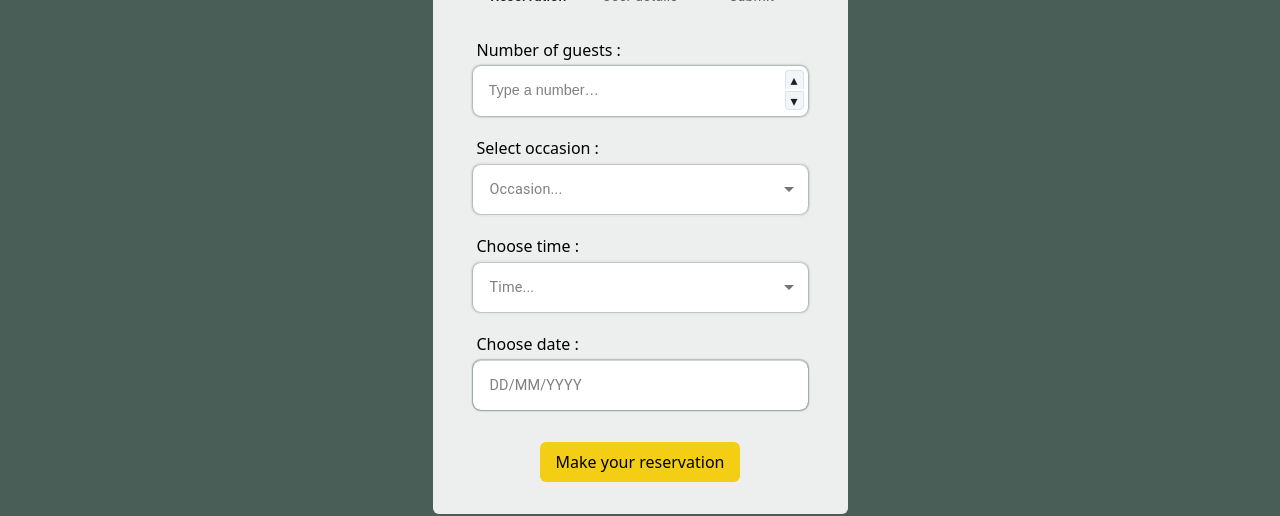
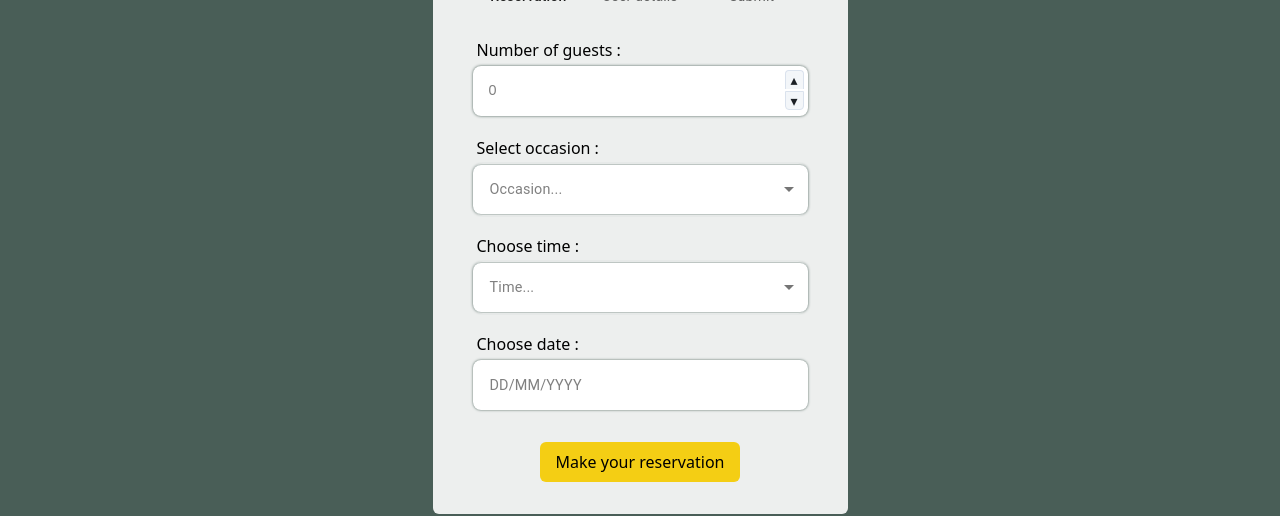
Before and after one commit to kazxr/Lemon-Restaurant, a React (Vite) app: page /Reserve in a window 1280 px wide. Shown: the part 282-798 px from the top of the page. Built offline with nearby package versions, Linux system fonts and the light colour scheme.

Commit message:
fix: resolved calendar validation outline color red bug fixes #4

```diff
--- a/src/components/Header.jsx
+++ b/src/components/Header.jsx
@@ -4,29 +4,22 @@ import hamMenuCloser from "../assets/Xicon.svg";
 import { useEffect, useRef } from "react";
 import { Link } from "react-router-dom";
 function Header() {
-  let closer = useRef(false);
   let active = useRef(null);
 
   // nav scrolling logic, scroll into section;
   // we added the delay, bc we using routes to navigate to /
   // then the delay to trigger scroll into view after being in /
-  let scrollIntoSection = async (id) => {
-    closer.current = true;
-    if (closer) {
-      // let ul = document.querySelector(".nav-ul");
-      // ul.classList.remove("activeHamMenu");
-      // active.current.setAttribute("src", HamMenu);
+  let scrollIntoSection =  (id) => {
+
+    setTimeout(() => {
       menuHandler();
       active.current.setAttribute("src", HamMenu);
-      closer.current = false;
-    }
-    setTimeout(() => {
       let elem = document.querySelector("#" + id);
       elem.scrollIntoView({
         block: "center",
         behavior: "smooth",
       });
-    }, 50);
+    }, 100);
   };
 
   // when scroll down will hide nav when up will appear;
--- a/src/components/ui/NumberInput.jsx
+++ b/src/components/ui/NumberInput.jsx
@@ -55,13 +55,6 @@ NumberInputBasic.propTypes = {
   boolean: PropTypes.bool,
 };
 
-const blue = {
-  100: "#DAECFF",
-  200: "#80BFFF",
-  400: "#3399FF",
-  500: "#007FFF",
-  600: "#0072E5",
-};
 
 const mainColors = {
   greenPrimary: "#495e57",
--- a/src/pages/ReservePage.jsx
+++ b/src/pages/ReservePage.jsx
@@ -8,6 +8,7 @@ import { useState } from "react";
 import { useFormik } from "formik";
 import * as yup from "yup";
 import dayjs from "dayjs";
+import {useRef} from "react"
 
 import { AdapterDayjs } from "@mui/x-date-pickers/AdapterDayjs";
 import { LocalizationProvider } from "@mui/x-date-pickers/LocalizationProvider";
@@ -31,16 +32,20 @@ function AboutPage() {
 
   const formik = useFormik({
     initialValues: {
-      date:dayjs(""),
       number: "",
       selectOccasion: "",
       selectTime: "",
+      date:dayjs(""),
     },
     validationSchema: validationSchema,
     onSubmit: (values) => {
       alert(JSON.stringify(values, null, 2));
     },
   });
+  // this to make calendar outline red;
+  let calendarError = useRef(false)
+  calendarError.current= Boolean(formik.touched.date && !!formik.errors.date );
+
 
   return (
     <main className="w-full min-h-[100vh] lg:pt-[170px] sm:pt-[120px] bg-greenPrimary">
@@ -70,7 +75,7 @@ function AboutPage() {
               min={1}
               max={10}
               step={1}
-              value={formik.values.number}
+              value={Number(formik.values.number)}
               onChange={(event, value) =>formik.setFieldValue("number", value)}
             />
             {formik.touched.number && !!formik.errors.number ? (
@@ -234,7 +239,6 @@ function AboutPage() {
                 {...formik.getFieldProps("date")}
                 value={formik.values.date}
                 onChange={(value) =>{console.log(typeof(value),value); formik.setFieldValue("date", value)}}
-                // Error={formik.touched.date && !!formik.errors.date}
                 sx={{
                   // Input Field Styling
                   "& .MuiInputBase-root": {
@@ -244,29 +248,32 @@ function AboutPage() {
                     opacity: "1",
                     paddingLeft: "3px",
                     borderRadius: "8px",
-                    border: error ? "1px solid #EF4444" : "none",
-                    boxShadow: error
-                      ? "0 0  1px #EF4444;"
-                      : "0px 0px 2px #495e57",
-                    height: error ? "51px" : "50px",
+                    border: "none",
+                    boxShadow: calendarError.current
+                      ? "none"
+                      : "0px 0px 2.5px #495e57",
+                    height: calendarError.current ? "51px" : "50px",
                   },
                   "& .MuiInputBase-root:hover": {
-                    border: error ? "1px solid #DC2626" : "0px red solid",
-                    boxShadow: error
-                      ? "0 0  1px #EF4444;"
-                      : "0px 0px 2px #495e57",
-                    height: error ? "51px" : "50px",
+                    border: "none" ,
+                    boxShadow:calendarError.current
+                      ? "none"
+                      : "0px 0px 2.5px #495e57",
+                    height: calendarError.current ? "51px" : "50px",
                   },
                   "& .MuiOutlinedInput-notchedOutline": {
-                    border: "0px red solid",
-                    boxShadow: "0px 0px 2px #495e57",
-                    height: "55px",
+                    border:calendarError.current? "1px #EF4444 solid": "none",
+                    boxShadow:calendarError.current
+                      ? "0 0  1px #EF4444;"
+                      : "none",
+                    height:calendarError.current?"56px" :"55px",
                   },
-                  "& .css-jupps9-MuiInputBase-root-MuiOutlinedInput-root.Mui-focused .MuiOutlinedInput-notchedOutline":
+                  "& .css-jupps9-MuiInputBase-root-MuiOutlinedInput-root.Mui-focused .MuiOutlinedInput-notchedOutline ":
                     {
-                      border: "0.5px black solid",
-                      boxShadow: "0px 0px 1.5px #495e57",
-                      height: "55px",
+
+                      border: "1px black solid ",
+                      boxShadow: "0px 0px 2px #495e57",
+                      height: "56px",
                     },
                 }}
                 // this for the calendar;
@@ -293,7 +300,7 @@ function AboutPage() {
               />
             </LocalizationProvider>
             {formik.touched.date && !!formik.errors.date ? (
-              <FormHelperText sx={{ color: "red" }}>
+              <FormHelperText id="calendar-error" sx={{ color: "red" }}>
                 {formik.errors.date}
               </FormHelperText>
             ) : (
```
